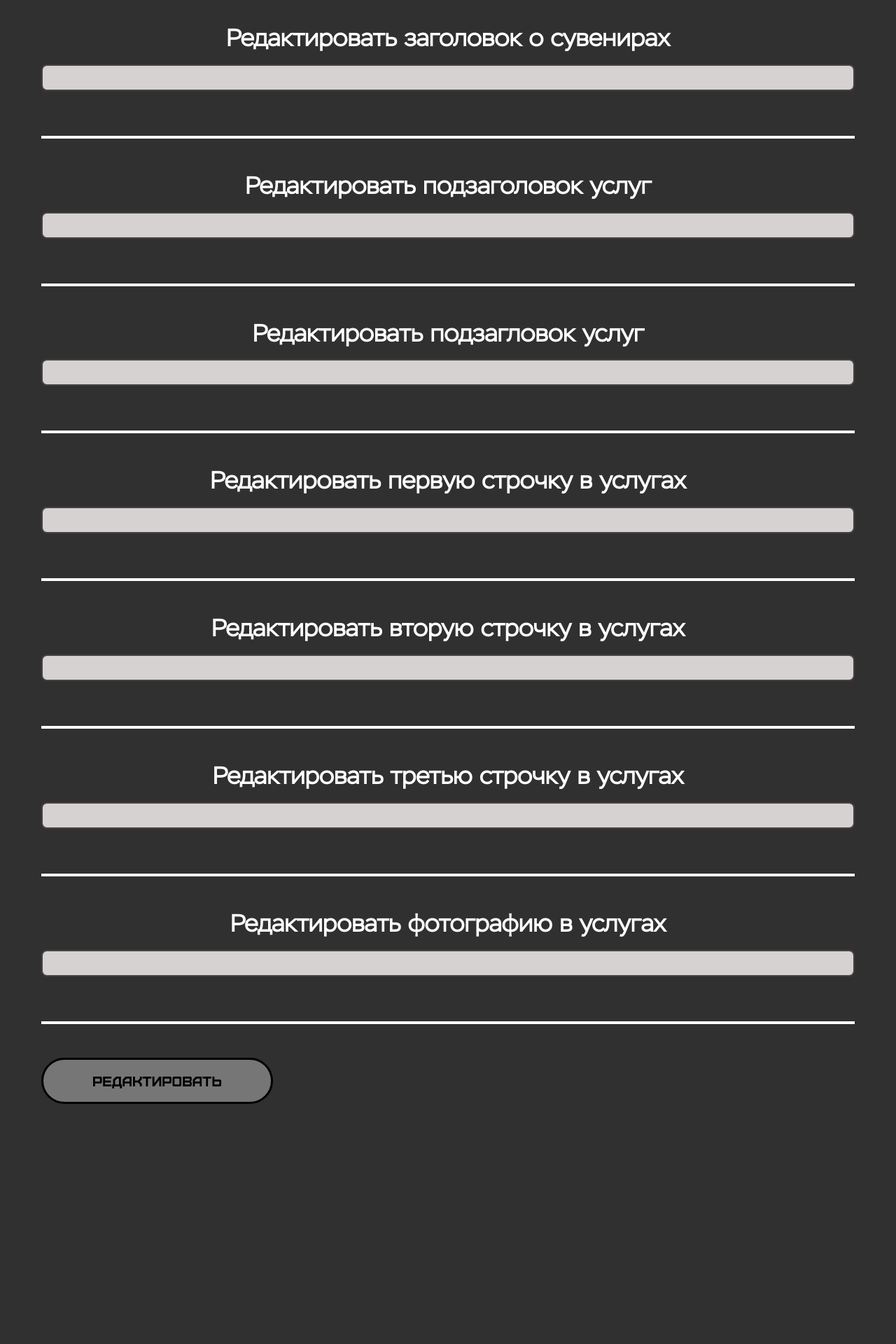
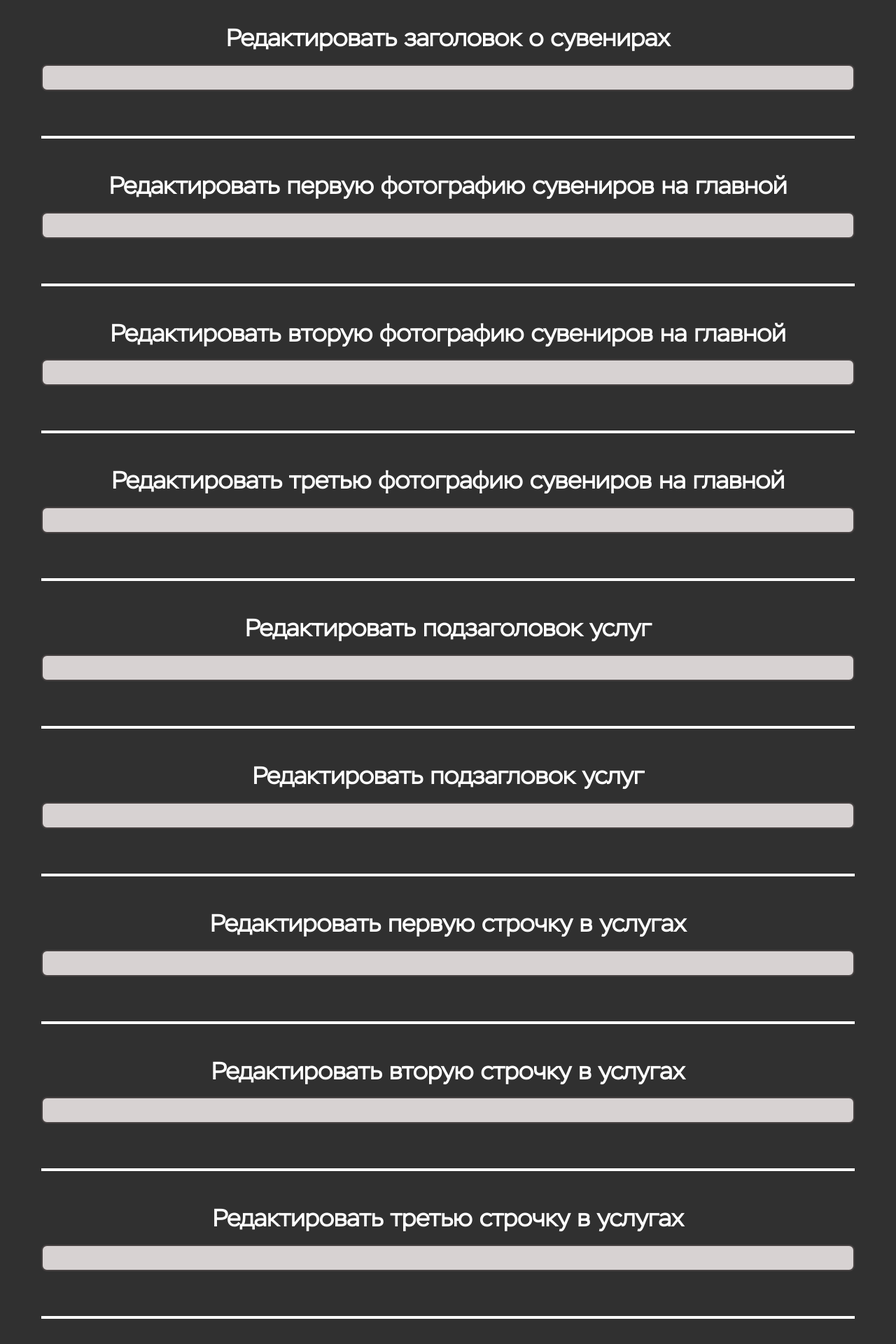
Before and after one commit to Usenko2001/design2, a PHP site: page /admin/admin-index.php in a window 1280 px wide. Shown: the part 1445-3365 px from the top of the page at 70% size. Before the commit the page ends 3022 px from the top, so only its background shows below. Run offline with PHP 8.4, Linux system fonts and the light colour scheme; tables that the repository leaves empty or names only in its code hold one stand-in row (values such as "Sample post"); some libraries are stand-ins or nearby versions.

```diff
--- a/admin/admin-index.php
+++ b/admin/admin-index.php
@@ -5,6 +5,15 @@ $user = $_SESSION['currentUser'] ?? null;
 
 include '../connect.php';
 
+$image_design = getSetting('design-men',"");
+
+$image_suv1 = getSetting('index.img-suv1',"");
+$image_suv2 = getSetting('index.img-suv2',"");
+$image_suv3 = getSetting('index.img-suv3',"");
+
+
+$image_uslugi = getSetting('img-uslugi',"");
+$v = 2;
 ?>
 
 <!doctype html>
@@ -115,7 +124,6 @@ include '../connect.php';
                         <div class="line text-center mb-5"></div>
 
 
-
                         <div class="col-md-12 mb-5">
                             <div class="title-description-text-white text-center mb-3">
                                 Редактировать фото "о дизайнере"
@@ -123,7 +131,7 @@ include '../connect.php';
                             <div class="">
                                 <input type="text" class="input-admin mb-3"
                                        name="design-men"
-                                       value="<?=getSetting('design-men')?>">
+                                       value="<?= $image_design?>">
                             </div>
                         </div>
 
@@ -139,6 +147,51 @@ include '../connect.php';
                                 <input type="text" class="input-admin mb-3"
                                        name="index.title-suvenir"
                                        value="<?=getSetting('index.title-suvenir')?>">
+                            </div>
+                        </div>
+
+                        <div class="line text-center mb-5"></div>
+
+
+
+                        <div class="col-md-12 mb-5">
+                            <div class="title-description-text-white text-center mb-3">
+                                Редактировать первую фотографию сувениров на главной
+                            </div>
+                            <div class="">
+                                <input type="text" class="input-admin mb-3"
+                                       name="index.img-suv1"
+                                       value="<?= $image_suv1?>">
+                            </div>
+                        </div>
+
+                        <div class="line text-center mb-5"></div>
+
+
+
+                        <div class="col-md-12 mb-5">
+                            <div class="title-description-text-white text-center mb-3">
+                              Редактировать вторую фотографию сувениров на главной
+                            </div>
+                            <div class="">
+                                <input type="text" class="input-admin mb-3"
+                                       name="index.img-suv2"
+                                       value="<?= $image_suv2?>">
+                            </div>
+                        </div>
+
+                        <div class="line text-center mb-5"></div>
+
+
+
+                        <div class="col-md-12 mb-5">
+                            <div class="title-description-text-white text-center mb-3">
+                              Редактировать третью фотографию сувениров на главной
+                            </div>
+                            <div class="">
+                                <input type="text" class="input-admin mb-3"
+                                       name="index.img-suv3"
+                                       value="<?= $image_suv3?>">
                             </div>
                         </div>
 
@@ -227,8 +280,8 @@ include '../connect.php';
                             </div>
                             <div class="">
                                 <input type="text" class="input-admin mb-3"
-                                       name="index.img-uslugi"
-                                       value="<?=getSetting('index.img-uslugi')?>">
+                                       name="img-uslugi"
+                                       value="<?= $image_uslugi?>">
                             </div>
                         </div>
 
--- a/components/adsadasd.php
+++ /dev/null
@@ -1 +0,0 @@
-<?php
--- a/contacts.php
+++ b/contacts.php
@@ -29,7 +29,7 @@ include 'connect.php';
                 <div class="row gy-3 mb-5 flex-column-reverse flex-md-row">
 
                   <div class="col-md-6 mt-5 px-md-5">
-                    <img src="/img/contact.jpg" class="img-contact d-flex justify-content-center"/>
+                    <img src="<?= getSetting('img-contact')?>" class="img-contact d-flex justify-content-center"/>
                   </div>
 
                   <div class="col-md-6 mt-5 ">
--- a/css/style.css
+++ b/css/style.css
@@ -311,7 +311,7 @@ html{
 
 @media (max-width: 768px) {
     .bg-white-wood{
-        height: auto;
+        height: 100%;
     }
 }
 
@@ -793,11 +793,11 @@ html{
     top: 0;
     width: 100vw;
     height: 100vh;
-    background-color: #e3e3e3;
+    background: url("");
     transition: all 0.3s ease-in-out;
 }
 .mobile-menu.show{
-    background-color: #e3e3e3;
+    /*background-color: #e3e3e3;*/
     left: 0;
 }
 
@@ -827,18 +827,20 @@ html{
     outline: none;
     color: #000000;
     /*background: transparent;*/
-    background-color: #b5b5b5;
-    border: 2px solid black;
+    background-color: rgba(181, 181, 181, 0.65);
+    border: 3px solid black;
     border-radius: 15px;
     width: 100%;
     padding: 10px 15px;
     margin-right: 20px;
     margin-left: 20px;
+    transition: 0.15s ease-in;
 }
 
 
 .mobile-link:hover{
-    color: #343434;
+    background-color: rgba(121, 121, 121, 0.89);
+    color: #000000;
 }
 
 @media (max-width: 768px) {
```
Also changed, not shown: admin/admin-contacts.php (+18 -0 lines), components/header.php (+7 -6 lines), index.php (+8 -12 lines).
